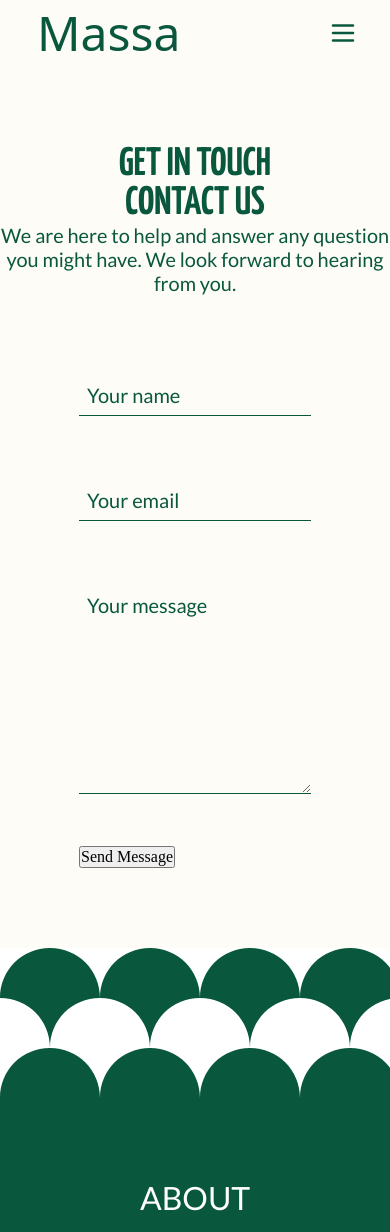
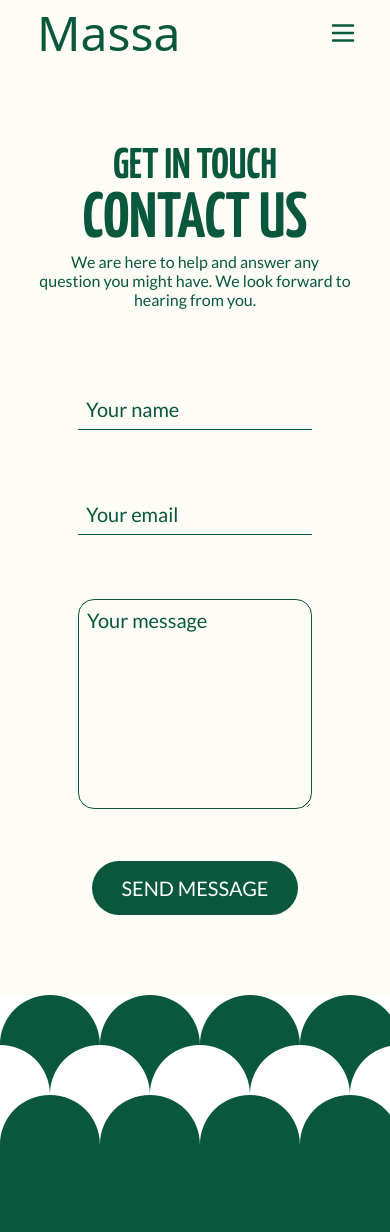
Before and after one commit to Arnotts33/massa, a React (Vite) app: page /contact in a window 390 px wide. Shown: the top 1232 px of the page. Built offline with nearby package versions, Linux system fonts and the light colour scheme; a web font is replaced by a local one.

Commit message:
Finished Form and Contact page css and responsive

```diff
--- a/src/components/pages/Contact.jsx
+++ b/src/components/pages/Contact.jsx
@@ -13,7 +13,7 @@ function Contact() {
 		<>
 			<Navbar />
 			<main className={styles.contactMain}>
-				<section className={styles.contactMain_title}>
+				<section className={styles.contactMain__title}>
 					<h1 className={styles.small_title}>Get in Touch</h1>
 					<h1 className={styles.big_title}>Contact Us</h1>
 					<p>
--- a/src/components/pages/Contact.module.css
+++ b/src/components/pages/Contact.module.css
@@ -2,26 +2,40 @@
 	margin-top: 5rem;
 	display: flex;
 	flex-direction: column;
-	justify-content: center;
 	align-items: center;
 }
 
-.contactMain_title {
+.contactMain__title {
 	text-align: center;
-	margin-bottom: 5rem;
+	display: flex;
+	flex-direction: column;
+	align-items: center;
 }
 
-.contactMain_title h1 {
+.small_title,
+.big_title {
 	font-family: var(--ff-yanone-sans);
-	font-size: clamp(2rem, 2vw + 2rem, 3.5rem);
 	color: var(--primary-color);
 	font-weight: 700;
 	text-transform: uppercase;
 }
 
-.contactMain_title p {
+.small_title {
+	font-size: clamp(2.5rem, 11vw, 7.5rem);
+}
+
+.big_title {
+	font-size: clamp(4rem, 16vw, 12rem);
+}
+
+.contactMain__title p {
 	font-family: var(--ff-lato-sans);
-	font-size: clamp(1rem, 1vw + 1rem, 1.5rem);
 	color: var(--primary-color);
-	font-weight: 400;
+	font-size: clamp(1rem, 3vw, 2.5rem);
+	width: 80%;
 }
+
+.contact_form__section {
+	margin-top: 5rem;
+	width: 60%;
+}
--- a/src/components/ui/Form.jsx
+++ b/src/components/ui/Form.jsx
@@ -29,7 +29,9 @@ function Form() {
 						required
 					></textarea>
 				</div>
-				<button className={styles.form__button}>Send Message</button>
+				<div className={styles.form_button__container}>
+					<button className={styles.form_button}>Send Message</button>
+				</div>
 			</form>
 		</>
 	);
--- a/src/components/ui/Form.module.css
+++ b/src/components/ui/Form.module.css
@@ -13,7 +13,7 @@
 	padding-block: 0.5rem;
 	padding-left: 0.5rem;
 	border: none;
-	border-bottom: 1px solid var(--primary-color);
+	border-bottom: 1.5px solid var(--primary-color);
 	background-color: transparent;
 	font-family: var(--ff-lato-sans);
 	color: var(--primary-color);
@@ -24,8 +24,8 @@
 	width: 100%;
 	padding-block: 0.5rem;
 	padding-left: 0.5rem;
-	border: none;
-	border-bottom: 1px solid var(--primary-color);
+	border: 1.5px solid var(--primary-color);
+	border-radius: 1rem;
 	background-color: transparent;
 	font-family: var(--ff-lato-sans);
 	color: var(--primary-color);
@@ -33,15 +33,42 @@
 	margin-bottom: 3rem;
 }
 
-input:focus,
+input:focus {
+	outline: none;
+	border-bottom: 2px solid var(--primary-color);
+}
+
 textarea:focus {
 	outline: none;
-	border-bottom: 2px solid var(--primary-color);
+	border: 2px solid var(--primary-color);
 }
 
 input::placeholder,
 textarea::placeholder {
 	color: var(--primary-color);
+}
+
+.form_button__container {
+	display: flex;
+	justify-content: center;
+}
+
+.form_button {
+	border: none;
+	font-family: var(--ff-lato-sans);
+	text-transform: uppercase;
+	font-size: 1.25rem;
+	font-weight: 500;
+	background-color: var(--primary-color);
+	border-radius: 2rem;
+	padding: 15px 30px;
+	color: #ffff;
+	cursor: pointer;
+	transition: transform 0.2s ease-out;
+}
+
+.form_button:hover {
+	transform: translateY(-4px);
 }
 
 /* Media Queries */
```
